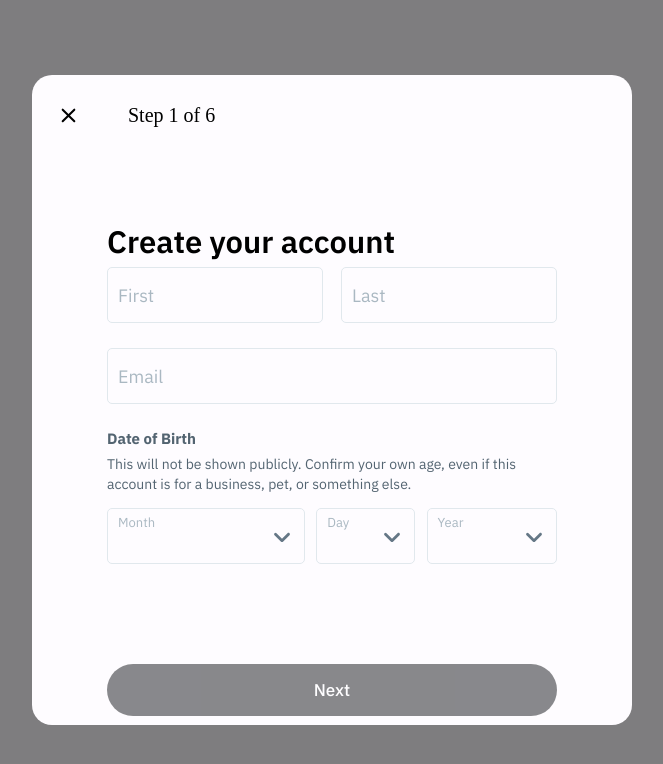
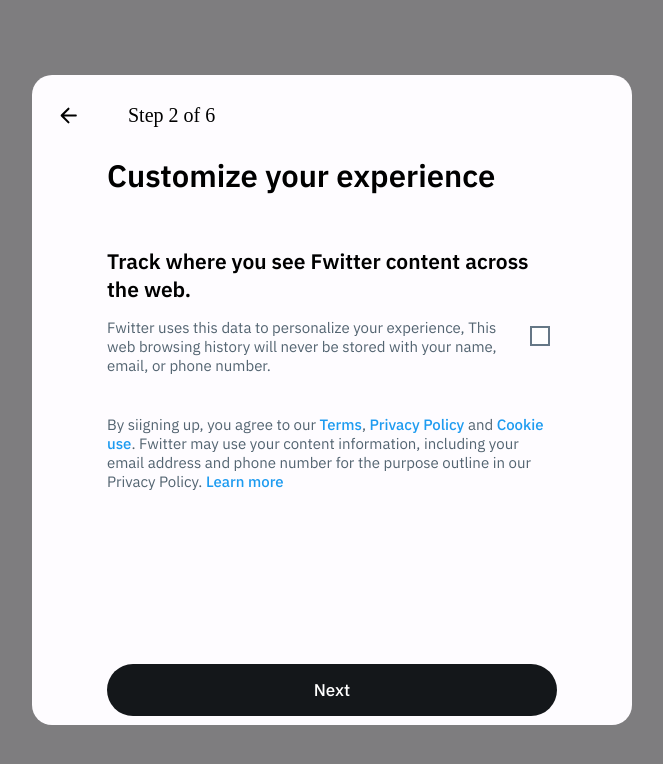
Before and after one commit to AnkushSonak/frontend, a React (Create React App) app: page / in a window 1280 px wide. Shown: the top 764 px of the page, without its empty margins (308-971 px from the left). Built offline with nearby package versions, Linux system fonts and the light colour scheme.

Commit message:
refactoring the css of the registation form til form two -76

```diff
--- a/src/features/register/component/RegisterEmailInput/RegisterEmailInput.css
+++ b/src/features/register/component/RegisterEmailInput/RegisterEmailInput.css
@@ -1,4 +1,5 @@
 .register-email-input{
+    width: 100%;
     margin-bottom: 25px;
 }
 
--- a/src/features/register/component/RegisterFormOne/RegisterFormOne.tsx
+++ b/src/features/register/component/RegisterFormOne/RegisterFormOne.tsx
@@ -1,12 +1,11 @@
-import React, { useState, useEffect } from 'react'
-import { useDispatch, useSelector, UseSelector } from 'react-redux';
-import { AppDispatch, RootState } from '../../../../redux/Store';
-import './RegisterFormOne.css'
+import React from 'react'
+import { useSelector } from 'react-redux';
+import { RootState } from '../../../../redux/Store';
 import { RegisterDateInput} from '../RegisterDateInput/RegisterDateInput';
 import { RegisterNameInputs } from '../RegisterNameInput/RegisterNameInput';
 import { RegisterEmailInput } from '../RegisterEmailInput/RegisterEmailInput';
-import { StyledNextButton } from '../RegisterNextButton/RegisterNextButton';
-import { incrementStep, updateRegister } from '../../../../redux/Slices/RegisterSlice';
+import '../RegisterForms/RegisterForm.css'
+import '../../../../assets/global.css'
 
 interface FormOneState{
     firstName: string;
@@ -21,14 +20,14 @@
 
 
   return (
-    <div className='reg-step-one-container'>
-      <div className="reg-step-one-content">
-        <h1 className='reg-step-one-header'>Create your account</h1>
+    <div className="register-container">
+      <div className="register-content">
+        <h1 className='register-header'>Create your account</h1>
         <RegisterNameInputs firstName={registerState.firstName} lastName={registerState.lastName} />
         <RegisterEmailInput email= {registerState.email}/>
-        <div className="reg-step-one-dob-disclaimer">
-          <p className='reg-step-one-dob-header'>Date of Birth</p>
-          <span className='reg-step-one-dob-text'>
+        <div className="register-one-dob-wrapper">
+          <h4 className='register-h4'>Date of Birth</h4>
+          <span className='register-text-sm color-gray'>
             This will not be shown publicly. Confirm your own age, even if this account is for a business, pet, or something else.
           </span>
         </div>
--- a/src/features/register/component/RegisterFormTwo/RegisterFormTwo.tsx
+++ b/src/features/register/component/RegisterFormTwo/RegisterFormTwo.tsx
@@ -1,32 +1,29 @@
 import React from 'react';
-import { useDispatch, UseDispatch } from 'react-redux';
-import { incrementStep } from '../../../../redux/Slices/RegisterSlice';
-import { AppDispatch } from '../../../../redux/Store';
-import { StyledNextButton } from '../RegisterNextButton/RegisterNextButton';
-import './RegisterFormtwo.css'
 import { CheckBox } from '../../../../components/CheckBox/CheckBox';
+import '../RegisterForms/RegisterForm.css';
+import '../../../../assets/global.css';
 
 export const RegisterFormTwo:React.FC = () => {
 
     return (
-        <div className="reg-step-two-container">
-            <div className="reg-step-two-content">
-                <h1 className='reg-step-two-header'>
+        <div className="register-container">
+            <div className="register-content">
+                <h1 className='register-header'>
                     Customize your experience
                 </h1>
-                <h3 className='reg-step-two-sub-header'>
+                <h3 className='register-subheader'>
                     Track where you see Fwitter content across the web.
                 </h3>
-                <div className="reg-step-two-toggle-group">
-                    <p className='reg-step-two-privacy'>
+                <div className="register-two-checkbox-wrapper">
+                    <p className='register-text'>
                         Fwitter uses this data to personalize your experience, This web browsing history will never be stored with your name, email, or phone number.
                     </p>
                     <CheckBox/>
                 </div>
-                <p className='reg-step-two-policy'>
-                    By siigning up, you agree to our <span className='reg-step-two-link'>Terms</span>, <span className='reg-step-two-link'>Privacy Policy </span>
-                    and <span className='reg-step-two-link'>Cookie use</span>. Fwitter may use your content information, including your
-                    email address and phone number for the purpose outline in our Privacy Policy. <span className='reg-step-two-link'>Learn more</span>
+                <p className='register-text color-gray'>
+                    By siigning up, you agree to our <span className='register-link color-blue'>Terms</span>, <span className='register-link color-blue'>Privacy Policy </span>
+                    and <span className='register-link color-blue'>Cookie use</span>. Fwitter may use your content information, including your
+                    email address and phone number for the purpose outline in our Privacy Policy. <span className='register-link color-blue'>Learn more</span>
                 </p>
             </div>
         </div>
--- /dev/null
+++ b/src/features/register/component/RegisterForms/RegisterForm.css
@@ -0,0 +1,70 @@
+.register-container{
+    width: 100%;
+    height: 100%;
+    display: flex;
+    flex-direction: column;
+    justify-content: flex-start;
+    align-items: center;
+}
+
+.register-content{
+    display: flex;
+    flex-direction: column;
+    justify-content: center;
+    align-items: flex-start;
+    width: 75%;
+}
+
+.register-header{
+    font-size: 31px;
+    font-weight: 600;
+    margin: 0;
+    margin-bottom: 30px;
+}
+
+.register-h4{
+    font-size: 16px;
+    font-weight: 700px;
+    margin-bottom: 5px;
+}
+
+.register-text-sm {
+    font-size: 13px;
+    font-weight: 400;
+
+}
+
+.register-subheader{
+    font-size: 21px;
+    font-weight: 600;
+    margin-bottom: 15px;
+}
+
+.register-text{
+    margin: 0;
+    font-size: 15px;
+    font-weight: 400;
+}
+
+.register-link {
+    cursor: pointer;
+}
+
+.register-link:hover {
+    text-decoration: underline;
+}
+
+/* Component Specific Styles */
+
+.register-one-dob-wrapper{
+    width: 100%;
+    height: fit-content;
+    margin-bottom: 15px;
+}
+
+.register-two-checkbox-wrapper{
+    margin-bottom: 40px;
+    display: flex;
+    justify-content: space-between;
+    align-items: flex-start;
+}
--- a/src/features/register/component/RegisterNameInput/RegisterNameInput.css
+++ b/src/features/register/component/RegisterNameInput/RegisterNameInput.css
@@ -1,5 +1,5 @@
 .register-name-input{
-    width: 1005;
+    width: 100%;
     display: flex;
     justify-content: space-between;
     margin-bottom: 25px;
--- a/src/redux/Slices/RegisterSlice.ts
+++ b/src/redux/Slices/RegisterSlice.ts
@@ -63,7 +63,7 @@
             year: 0
         },
         dobValid: false,
-        step: 1,
+        step: 2,
         username: "",
         phoneNumber: "",
         phoneNumberValid: false,
```
